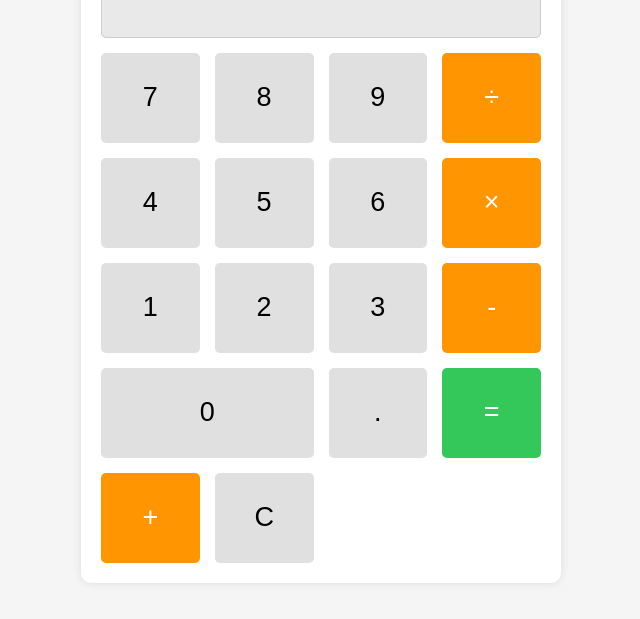
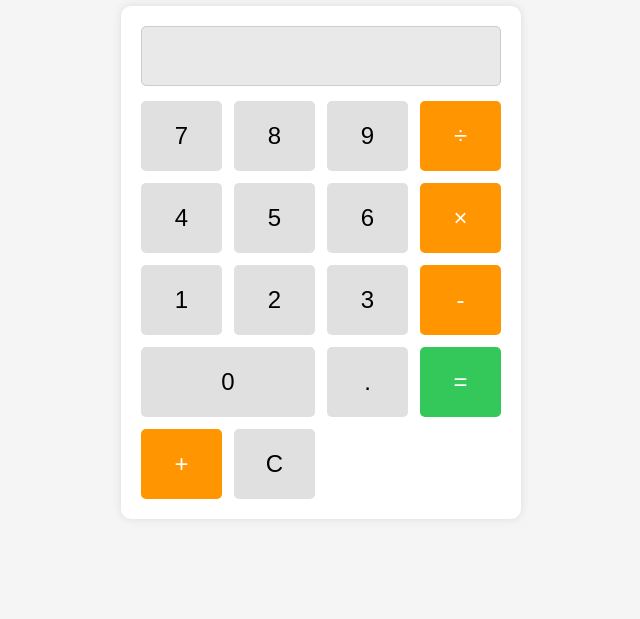
Before and after one commit to fjtsnc/Calc, a plain HTML site: page index.html in a window 1280 px wide. Shown: the part 181-800 px from the top of the page, without its empty margins (319-959 px from the left). Drawn offline with Linux system fonts and the light colour scheme.

Commit message:
Update styles.css

```diff
--- a/styles.css
+++ b/styles.css
@@ -16,7 +16,7 @@ body {
 
 .calculator {
     width: 100%;
-    max-width: 480px; /* 320px * 1.5 */
+    max-width: 400px; /* 幅を拡大 */
     background-color: #ffffff;
     border-radius: 10px;
     box-shadow: 0 0 10px rgba(0, 0, 0, 0.1);
@@ -26,11 +26,11 @@ body {
 
 .display {
     width: 100%;
-    height: 75px; /* 50px * 1.5 */
-    font-size: 36px; /* 24px * 1.5 */
+    height: 60px; /* 高さを拡大 */
+    font-size: 28px; /* フォントサイズを拡大 */
     text-align: right;
-    margin-bottom: 15px; /* 10px * 1.5 */
-    padding: 15px; /* 10px * 1.5 */
+    margin-bottom: 15px;
+    padding: 10px;
     box-sizing: border-box;
     border: 1px solid #ccc;
     border-radius: 5px;
@@ -40,13 +40,13 @@ body {
 .buttons {
     display: grid;
     grid-template-columns: repeat(4, 1fr);
-    gap: 15px; /* 10px * 1.5 */
+    gap: 12px; /* ボタン間の隙間を拡大 */
 }
 
 button {
     width: 100%;
-    height: 90px; /* 60px * 1.5 */
-    font-size: 27px; /* 18px * 1.5 */
+    height: 70px; /* 高さを拡大 */
+    font-size: 24px; /* フォントサイズを拡大 */
     border: none;
     border-radius: 5px;
     background-color: #e0e0e0;
@@ -92,7 +92,7 @@ button.zero {
     grid-column: span 2;
 }
 
-@media (max-width: 480px) {
+@media (max-width: 400px) {
     .display {
         font-size: 24px;
         height: 50px;
@@ -100,6 +100,6 @@ button.zero {
 
     button {
         height: 60px;
-        font-size: 18px;
+        font-size: 20px;
     }
 }
```
